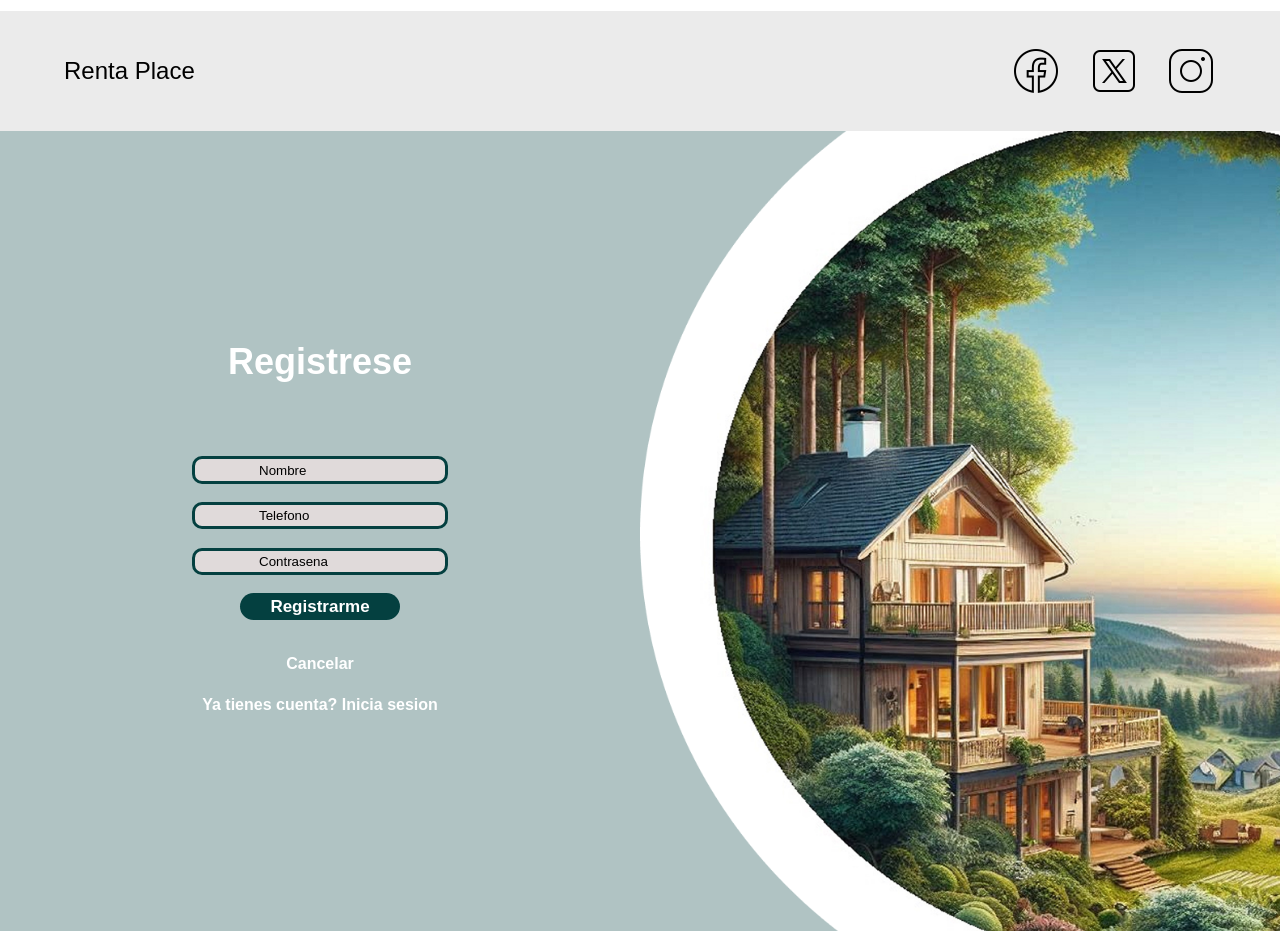
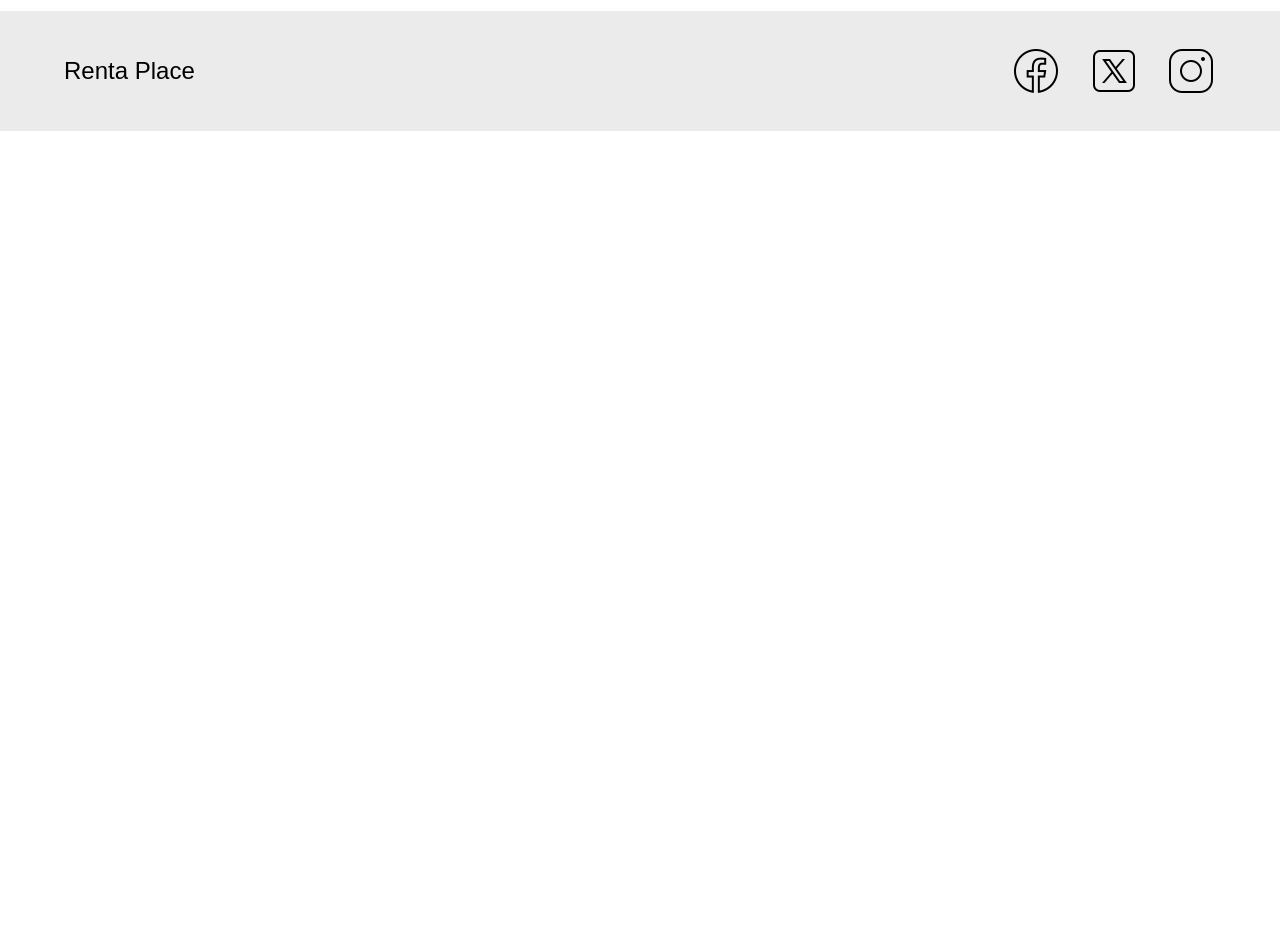
Before and after one commit to Felip3Ramirez/Rent-Place, a React (Vite) app: page / in a window 1280 px wide. Shown: the part 940-1875 px from the top of the page. After the commit the page ends 1071 px from the top, so only its background shows below. Built offline with nearby package versions, Linux system fonts and the light colour scheme.

Commit message:
se agrega los enrutados basicos

```diff
--- a/package.json
+++ b/package.json
@@ -11,7 +11,8 @@
   },
   "dependencies": {
     "react": "^19.0.0",
-    "react-dom": "^19.0.0"
+    "react-dom": "^19.0.0",
+    "react-router-dom": "^7.5.0"
   },
   "devDependencies": {
     "@eslint/js": "^9.21.0",
--- a/src/components/Cabecera.jsx
+++ b/src/components/Cabecera.jsx
@@ -1,5 +1,6 @@
 import logo from '../assets/logo.png'
 import login from '../assets/login.png'
+import { Link,useNavigate} from 'react-router-dom';
 
 function Cabecera (){
     return (
@@ -18,7 +19,7 @@ function Cabecera (){
                 <a href="">Contactanos</a>
             </nav>
             <div className='login'>
-                <a href=""><img src={login} alt="Login" /></a>
+                <Link to="/login"><img src={login} alt="Login"  /></Link>
 
             </div>
         </header>
--- a/src/main.jsx
+++ b/src/main.jsx
@@ -1,13 +1,12 @@
 import { StrictMode } from 'react'
 import { createRoot } from 'react-dom/client'
+import { createBrowserRouter,RouterProvider } from 'react-router-dom'
+import { enrutador } from './routes/enrutador'
 
-import ContenedorPrincipal from './pages/ContenedorPrincipal'
-import PaginaRegistroLogin from './pages/PaginaRegistroLogin'
 
 
 createRoot(document.getElementById('root')).render(
   <StrictMode>
-    <ContenedorPrincipal></ContenedorPrincipal>
-    <PaginaRegistroLogin></PaginaRegistroLogin>
+    <RouterProvider router={createBrowserRouter(enrutador)}> </RouterProvider>
   </StrictMode>,
 )
--- a/src/pages/PaginaRegistroLogin.jsx
+++ b/src/pages/PaginaRegistroLogin.jsx
@@ -1,5 +1,6 @@
 import './PaginaRegistroLogin.css'
 import imgRegistro from '../assets/imagenRegistro.png'
+import { Link } from 'react-router-dom';
 function PaginaRegistroLogin() {
     return (
         <div className="contenedorRegistro">
@@ -13,7 +14,7 @@ function PaginaRegistroLogin() {
                     <button>Registrarme</button>
 
                 </form>
-                <a href="">Cancelar</a>
+                <Link to="/">Cancelar</Link>
                 <a href="">Ya tienes cuenta? Inicia sesion</a>
             </div>
             <div className='imagenRegistro'>
--- /dev/null
+++ b/src/routes/enrutador.jsx
@@ -0,0 +1,13 @@
+import ContenedorPrincipal from "../pages/ContenedorPrincipal";
+import PaginaRegistroLogin from "../pages/PaginaRegistroLogin";
+
+export let enrutador = [
+    {
+        path: '/login',
+        element: <PaginaRegistroLogin />
+    },
+    {
+        path: '/',
+        element: <ContenedorPrincipal />
+    }
+]
```
Also changed, not shown: 1 other file (tests, documents, lock files or other folders).
